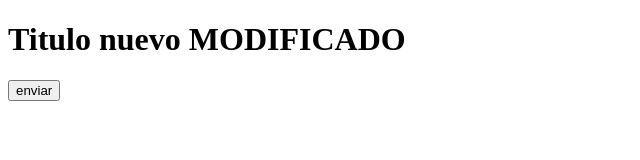
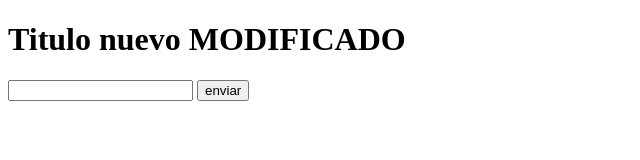
Before and after one commit to Sergiolop16/helloGit, a plain HTML site: page index.html in a window 1280 px wide. Shown: the whole page, without its empty margins (0-640 px from the left). Drawn offline with Linux system fonts and the light colour scheme.

Commit message:
Se modifico index

```diff
--- a/index.html
+++ b/index.html
@@ -9,6 +9,7 @@
     <h1>Titulo nuevo MODIFICADO</h1>
 
     <form action="#" method="get">
+        <input type="text" name="firsname" id="firstname">
         <input type="button" value="enviar">
     </form>
 
```
